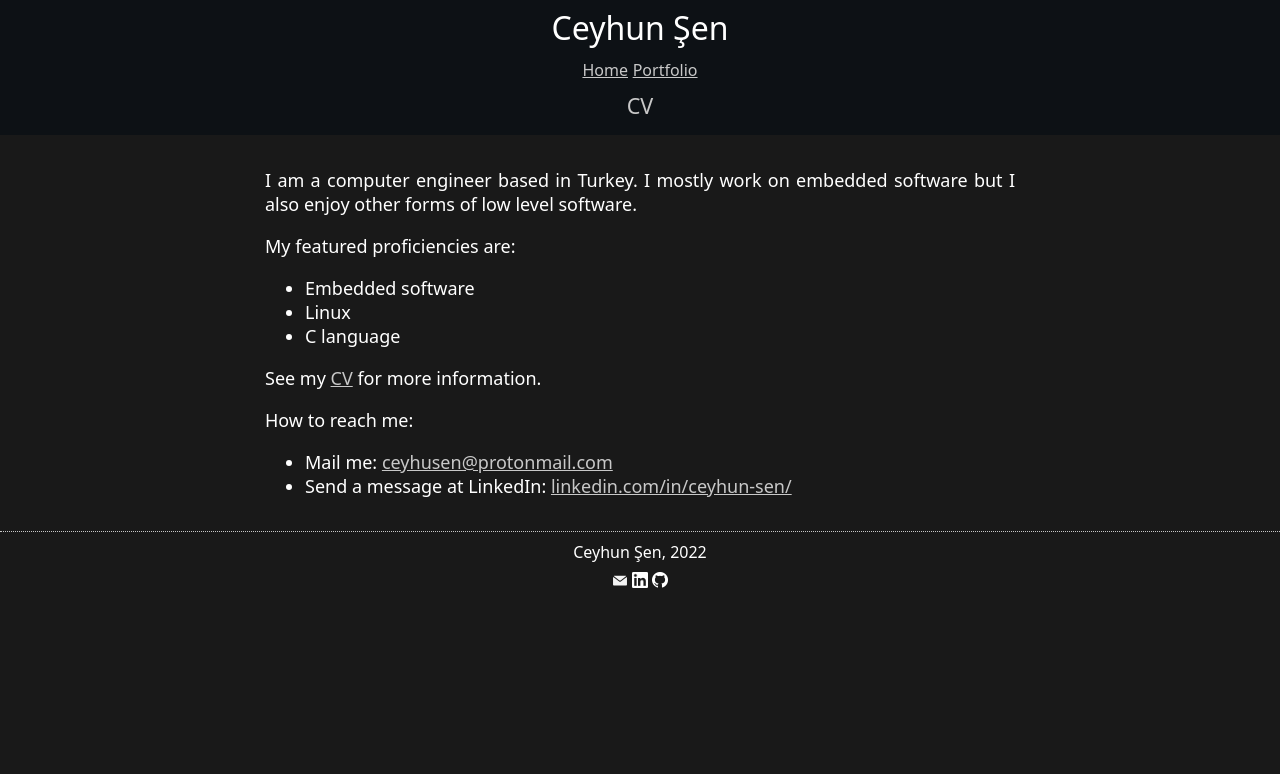
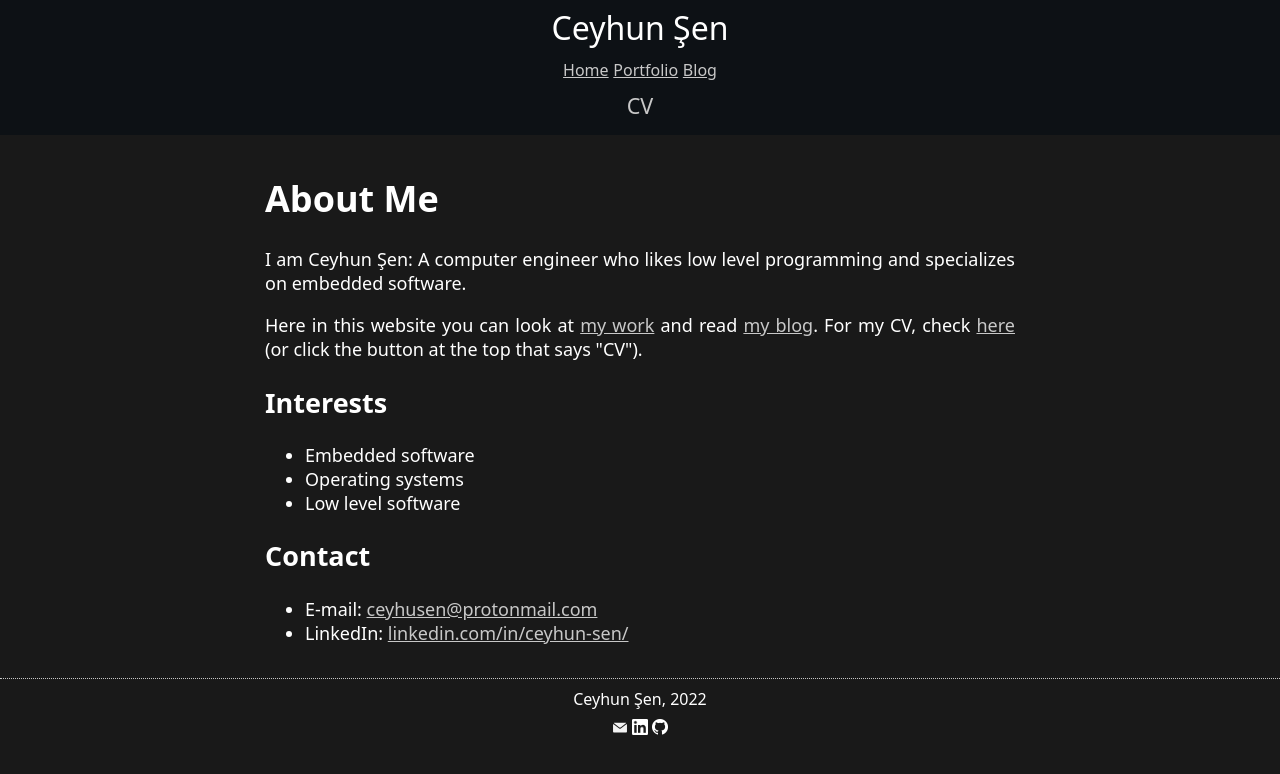
Before and after one commit to ceyhunsen/ceyhunsen.github.io, a Jekyll site: the page built from index.html, in a window 1280 px wide. Shown: the top 774 px of the page. Built offline with Jekyll 4.4.1, drawn with Linux system fonts in a browser that asks for light colours.

Commit message:
Update home page, add blog and fix footer.

```diff
--- a/_data/navigation.yaml
+++ b/_data/navigation.yaml
@@ -2,3 +2,5 @@
   link: /
 - name: Portfolio
   link: /portfolio
+- name: Blog
+  link: /blog
--- a/_includes/footer.html
+++ b/_includes/footer.html
@@ -1,8 +1,8 @@
-<div id="main_content">
-	<footer>
+<footer>
+	<div id="main_content"></div>
 		<p>{{ site.title }}, {{ 'now' | date: "%Y" }}</p>
 		<a href="mailto:ceyhusen@protonmail.com" target="_blank"><img src="/assets/img/email-logo.png"></a>
 		<a href="https://www.linkedin.com/in/ceyhun-sen/" target="_blank"><img src="/assets/img/linkedin-logo.png"></a>
 		<a href="https://github.com/ceyhunsen" target="_blank"><img src="/assets/img/github-logo.png"></a>
-	</footer>
-</div>
+	</div>
+</footer>
--- /dev/null
+++ b/blog/index.html
@@ -0,0 +1,6 @@
+---
+layout: default
+title: Blog
+---
+
+<h1>My Blog</h1>
--- a/index.html
+++ b/index.html
@@ -1,24 +1,28 @@
 ---
-title: Home
+title: About Me
 ---
 
+<h1>About Me</h1>
+
 <p>
-	I am a computer engineer based in Turkey. I mostly work on embedded software but I also enjoy other forms of low level software.
+	I am Ceyhun Şen: A computer engineer who likes low level programming and specializes on embedded software.
 </p>
 
-<p>My featured proficiencies are:</p>
+<p>
+	Here in this website you can look at <a href="portfolio/">my work</a> and read <a href="blog/">my blog</a>. For my CV, check <a href="/assets/pdf/ceyhun_sen_cv.pdf">here</a> (or click the button at the top that says "CV").
+</p>
+
+<h2>Interests</h2>
 
 <ul>
 	<li>Embedded software</li>
-	<li>Linux</li>
-	<li>C language</li>
+	<li>Operating systems</li>
+	<li>Low level software</li>
 </ul>
 
-<p>See my <a href="/assets/pdf/ceyhun_sen_cv.pdf" target="_blank">CV</a> for more information.</p>
-
-<p>How to reach me:</p>
+<h2>Contact</h2>
 
 <ul>
-	<li>Mail me: <a href="mailto:ceyhusen@protonmail.com" target="_blank">ceyhusen@protonmail.com</a></li>
-	<li>Send a message at LinkedIn: <a href="https://www.linkedin.com/in/ceyhun-sen/" target="_blank">linkedin.com/in/ceyhun-sen/</a></li>
+	<li>E-mail: <a href="mailto:ceyhusen@protonmail.com" target="_blank">ceyhusen@protonmail.com</a></li>
+	<li>LinkedIn: <a href="https://www.linkedin.com/in/ceyhun-sen/" target="_blank">linkedin.com/in/ceyhun-sen/</a></li>
 </ul>
```
